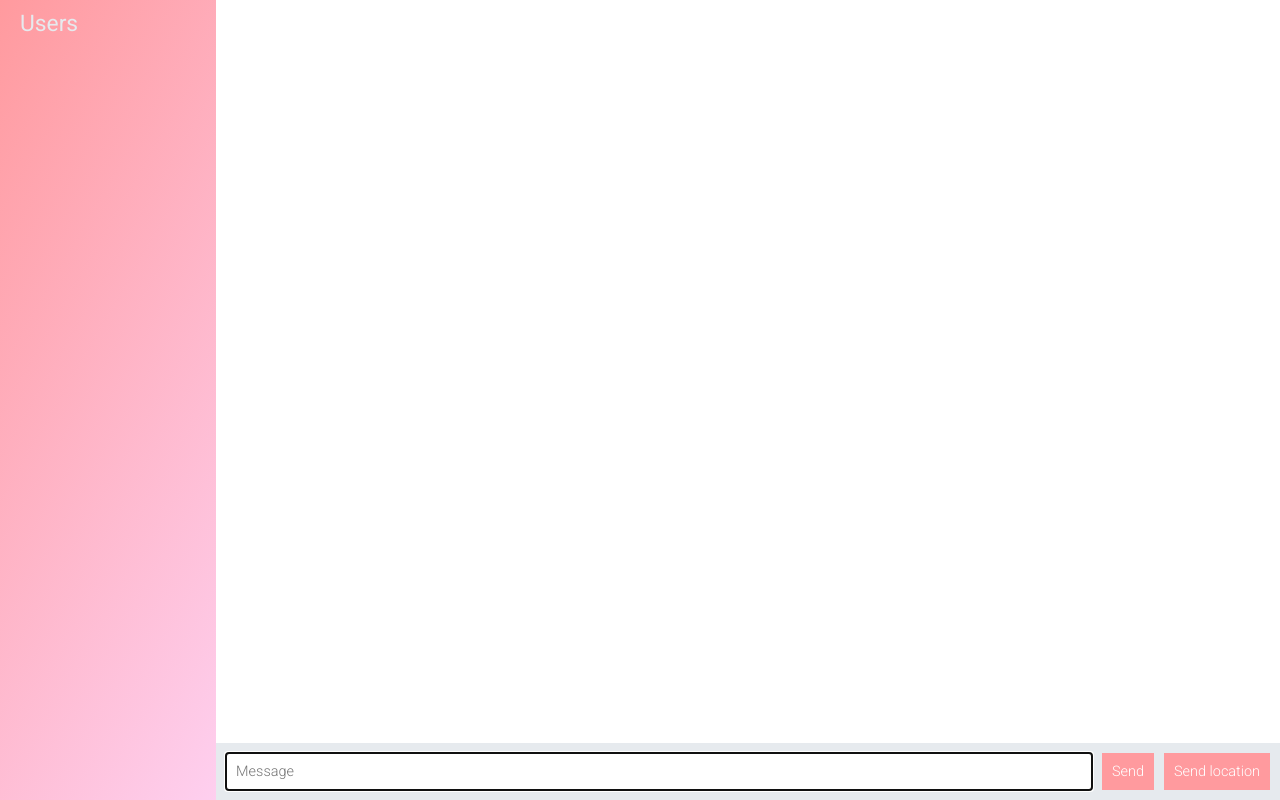
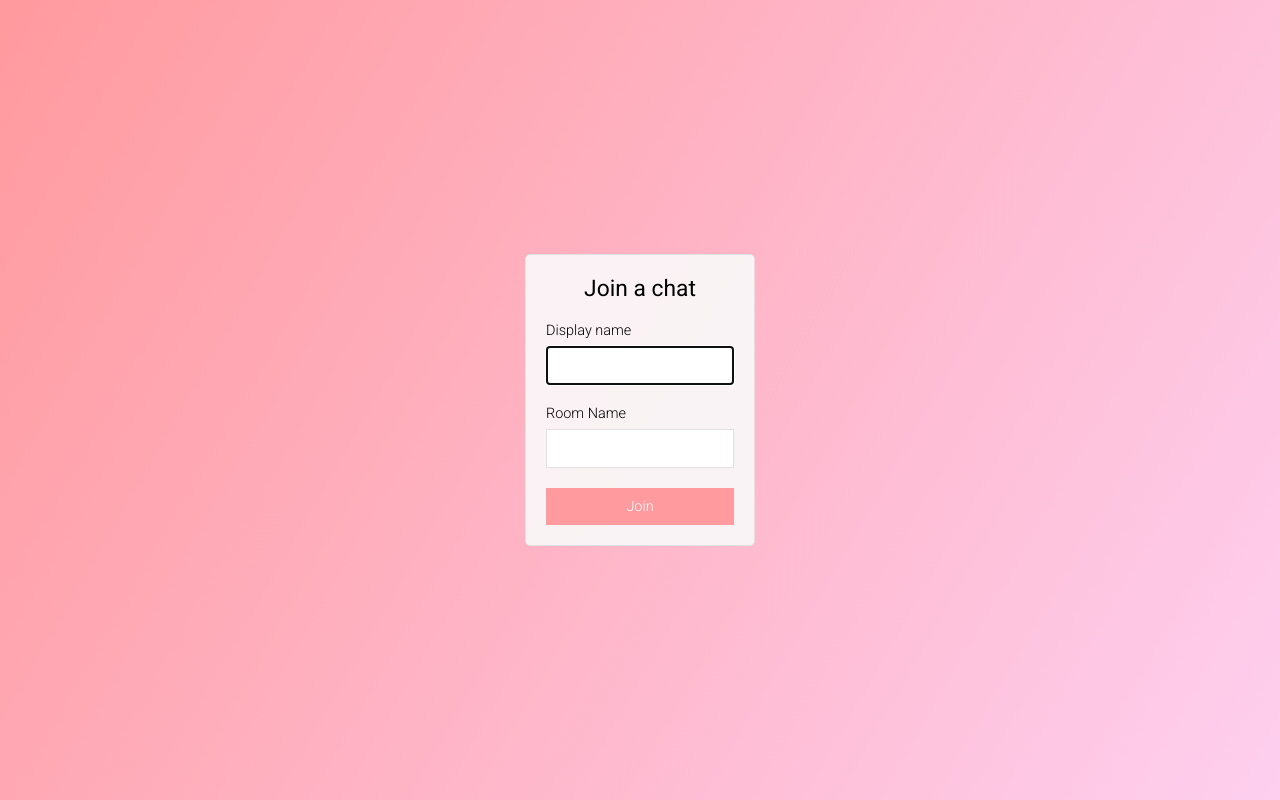
Before and after one commit to epmoses/node-chat-app, a website: page public/index.html in a window 1280 px wide. Drawn offline with nearby package versions, Linux system fonts and the light colour scheme; no server answers.

Commit message:
add join page

```diff
--- a/public/css/styles.css
+++ b/public/css/styles.css
@@ -48,7 +48,7 @@
     height: 100vh;
     width: 100vw;
     justify-content: center;
-    background: linear-gradient(325deg, rgba(39,107,130,1) 0%, rgba(49,84,129,1) 100%); /* w3c */
+    background-image: linear-gradient(120deg, #ff9a9e 0%, #fecfef 100%);
   }
 
   .centered-form__form {
--- a/public/index.html
+++ b/public/index.html
@@ -4,65 +4,32 @@
     <meta charset="UTF-8">
     <meta name="viewport" content="width=device-width, initial-scale=1.0">
     <meta http-equiv="X-UA-Compatible" content="ie=edge">
+    <title>Join | ChatApp</title>
     <!-- Google Fonts -->
     <link href="https://fonts.googleapis.com/css?family=Roboto:300,300i,400,400i,700" rel="stylesheet">
     <!-- Stylesheets -->
     <link rel="stylesheet" href="/css/styles.css">
-    <title>Chat App</title>
 </head>
-<body class="chat">
-
-   <div class="chat__sidebar">
-        <h3>Users</h3>
-        <div id="users"></div>
-   </div>
-
-   <div class="chat__main">
-        <ol id="messages" class="chat__messages"></ol>
-
-        <div class="chat__footer">
-            <form id="message-form" action="">
-                <input type="text" name="message" placeholder="Message" autofocus autocomplete="off">
-                <button>Send</button>
-            </form>
-            <button id="send-location">Send location</button>
-        </div>
-
-   </div>
-
-   <script id="message-template" type="text/template">
-        <li class="message">
-            <div class="message__title">
-                <h4>{{from}}</h4>
-                <span>{{createdAt}}</span>
+<body class="centered-form">
+    <div class="centered-form__form">
+        <form action="/chat.html">
+            <div class="form-field">
+                <h3>
+                    Join a chat
+                </h3>
             </div>
-            <div class="message__body">
-                <p>{{text}}</p>
+            <div class="form-field">
+                <label for="">Display name</label>
+                <input type="text" name="name" autofocus>
             </div>
-        </li>
-   </script>
-
-   <script id="location-message-template" type="text/template">
-        <li class="message">
-            <div class="message__title">
-                <h4>{{from}}</h4>
-                <span>{{createdAt}}</span>
+            <div class="form-field">
+                <label for="">Room Name</label>
+                <input type="text" name="room">
             </div>
-            <div class="message__body">
-                <p><a href="{{url}}" target="_blank">My current location</a></p>
+            <div class="form-field">
+                <button>Join</button>
             </div>
-        </li>
-    </script>
-
-    <!-- External socket.io library -->
-    <script src="/socket.io/socket.io.js"></script>
-    <!-- JQuery -->
-    <script src="/js/libs/jquery-3.3.1.min.js"></script>
-    <!-- Moment -->
-    <script src="/js/libs/moment.js"></script>
-    <!-- Mustache (only loaded on Front-end)-->
-    <script src="/js/libs/mustache.js"></script>
-    <!-- Client side JS -->
-    <script src="/js/index.js"></script>
+        </form>
+    </div>
 </body>
 </html>
--- a/public/js/index.js
+++ b/public/js/chat.js
@@ -1,11 +1,8 @@
-// Auto scroll
 let socket = io();
 
 function scrollToBottom() {
-    // Determine if we should scroll to bottom
     // Selectors
     let messages = jQuery('#messages');
-        // Selector for last list item
     let newMessage = messages.children('li:last-child');
     // Heights
     let clientHeight = messages.prop('clientHeight');
--- a/server/server.js
+++ b/server/server.js
@@ -1,4 +1,3 @@
-// Auto scrolling to most recent message
 const path = require('path');
 const express = require('express');
 const http = require('http');
```
Also changed, not shown: public/chat.html (added, +68 -0 lines).
